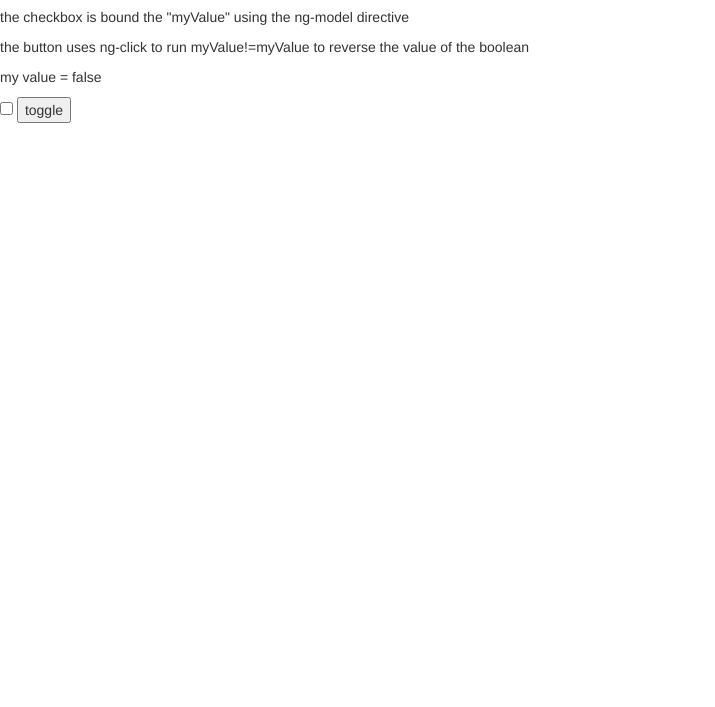
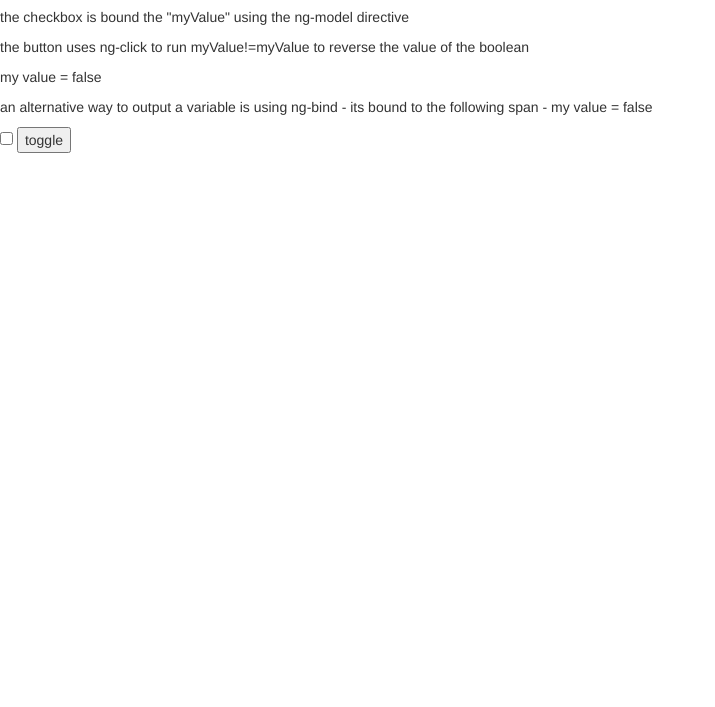
Before and after one commit to ankurmkoul/dan_wahlin_angular, a website: page eg_3_playing_with_ui_elements/index.html in a window 1280 px wide. Shown: the part 93-800 px from the top of the page, without its empty margins (0-715 px from the left). Drawn offline with nearby package versions, Linux system fonts and the light colour scheme.

Commit message:
added ng-bind example

```diff
--- a/eg_3_playing_with_ui_elements/index.html
+++ b/eg_3_playing_with_ui_elements/index.html
@@ -11,7 +11,7 @@
 			<p>the checkbox is bound the "myValue" using the ng-model directive</p>
 			<p>the button uses ng-click to run myValue!=myValue to reverse the value of the boolean</p>
 			<p>my value = {{myValue}}</p>
-			<p>
+			<p>an alternative way to output a variable is using ng-bind - its bound to the following span - my value = <span ng-bind="myValue"</span></p>
 			<input type="checkbox" ng-model="myValue"></checkbox>
 			<button ng-click="myValue=!myValue">toggle</button>
 			</p>
```
